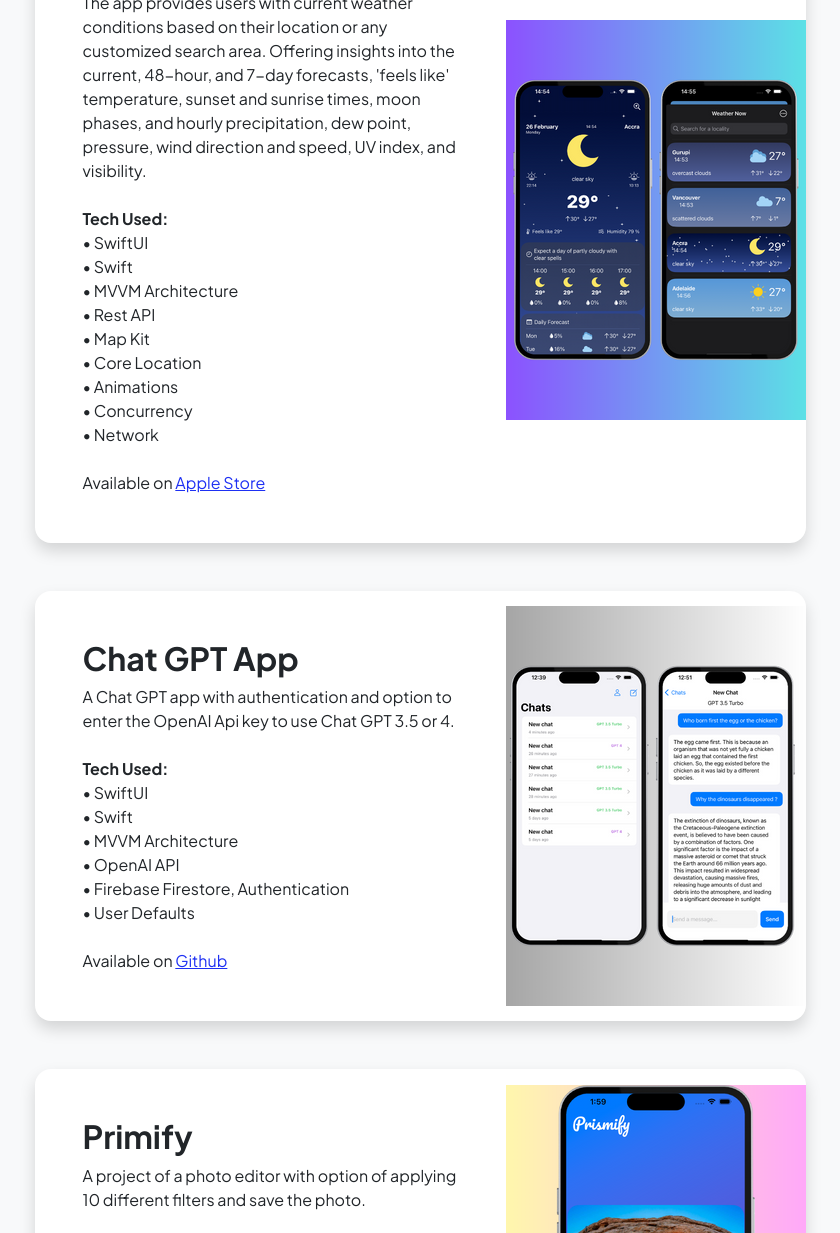
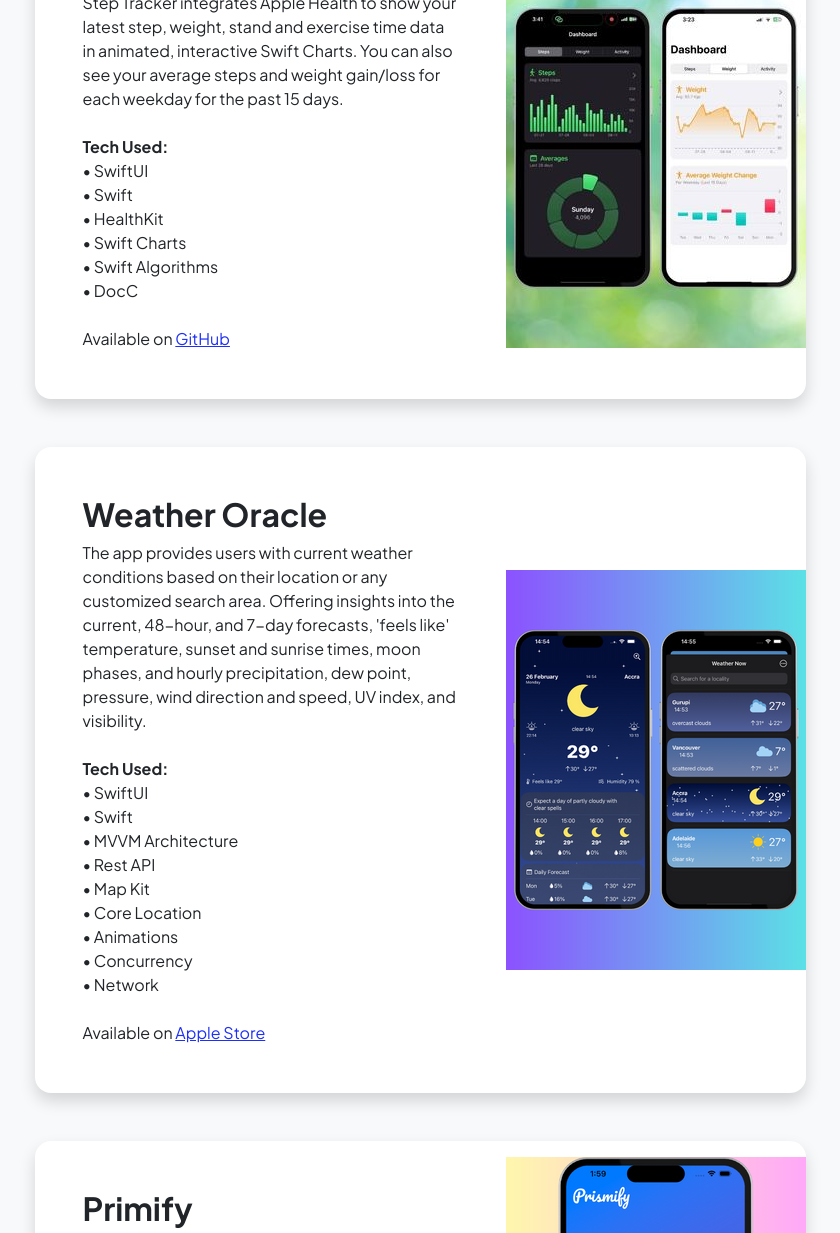
Before and after one commit to netolobo/netolobo.github.io, a plain HTML site: page ios_projects.html in a window 1280 px wide. Shown: the part 329-1562 px from the top of the page, without its empty margins (220-1060 px from the left). Drawn offline with nearby package versions, Linux system fonts and the light colour scheme.

Commit message:
Added Health Tracker project

```diff
--- a/ios_projects.html
+++ b/ios_projects.html
@@ -44,6 +44,28 @@
             </div>
             <div class="row gx-5 justify-content-center">
                 <div class="col-lg-11 col-xl-9 col-xxl-8">
+                    <!-- Project Card 0.0-->
+                    <div class="card overflow-hidden shadow rounded-4 border-0 mb-5">
+                        <div class="card-body p-0">
+                            <div class="d-flex align-items-center">
+                                <div class="p-5">
+                                    <h2 class="fw-bolder">Health Tracker</h2>
+                                    <div>Step Tracker integrates Apple Health to show your latest step, weight, stand and exercise time data in animated, interactive Swift Charts. You can also see your average steps and weight gain/loss for each weekday for the past 15 days.</div>
+                                    <br/>
+                                    <div><b>Tech Used:</b> </div>
+                                    <div>&#x2022; SwiftUI</div>
+                                    <div>&#x2022; Swift</div>
+                                    <div>&#x2022; HealthKit</div>
+                                    <div>&#x2022; Swift Charts</div>
+                                    <div>&#x2022; Swift Algorithms</div>
+                                    <div>&#x2022; DocC</div>
+                                    <br/>
+                                    <div class="" style="width:300px">Available on <a href="https://github.com/netolobo/Step-Tracker">GitHub</a></div>
+                                </div>
+                                <img class="img-fluid" src="assets/ios/health-tracker.jpg" alt="..." />
+                            </div>
+                        </div>
+                    </div>
                     <!-- Project Card 0-->
                     <div class="card overflow-hidden shadow rounded-4 border-0 mb-5">
                         <div class="card-body p-0">
@@ -67,28 +89,6 @@
 <!--                                    <a href="https://apps.apple.com/lt/app/weather-oracle/id6478509796"><img src="assets/ios/apple-badge.svg" alt="Apple Badge" style="margin:6%;width:88%"></a>-->
                                 </div>
                                 <img class="img-fluid" src="assets/ios/weather-oracle.png" alt="..." />
-                            </div>
-                        </div>
-                    </div>
-                    <!-- Project Card 1-->
-                    <div class="card overflow-hidden shadow rounded-4 border-0 mb-5">
-                        <div class="card-body p-0">
-                            <div class="d-flex align-items-center">
-                                <div class="p-5">
-                                    <h2 class="fw-bolder">Chat GPT App</h2>
-                                    <div> A Chat GPT app with authentication and option to enter the OpenAI Api key to use Chat GPT 3.5 or 4.</div>
-                                    <br/>
-                                    <div><b>Tech Used:</b> </div>
-                                    <div>&#x2022; SwiftUI</div>
-                                    <div>&#x2022; Swift</div>
-                                    <div>&#x2022; MVVM Architecture</div>
-                                    <div>&#x2022; OpenAI API</div>
-                                    <div>&#x2022; Firebase Firestore, Authentication </div>
-                                    <div>&#x2022; User Defaults </div>
-                                    <br/>
-                                    <div>Available on <a href="https://github.com/netolobo/ChatGPTApp/tree/main">Github</a></div>
-                                </div>
-                                <img class="img-fluid" src="assets/ios/chat-gpt.png" alt="..." />
                             </div>
                         </div>
                     </div>
```
Also changed, not shown: assets/ios/health-tracker.jpg (added).
